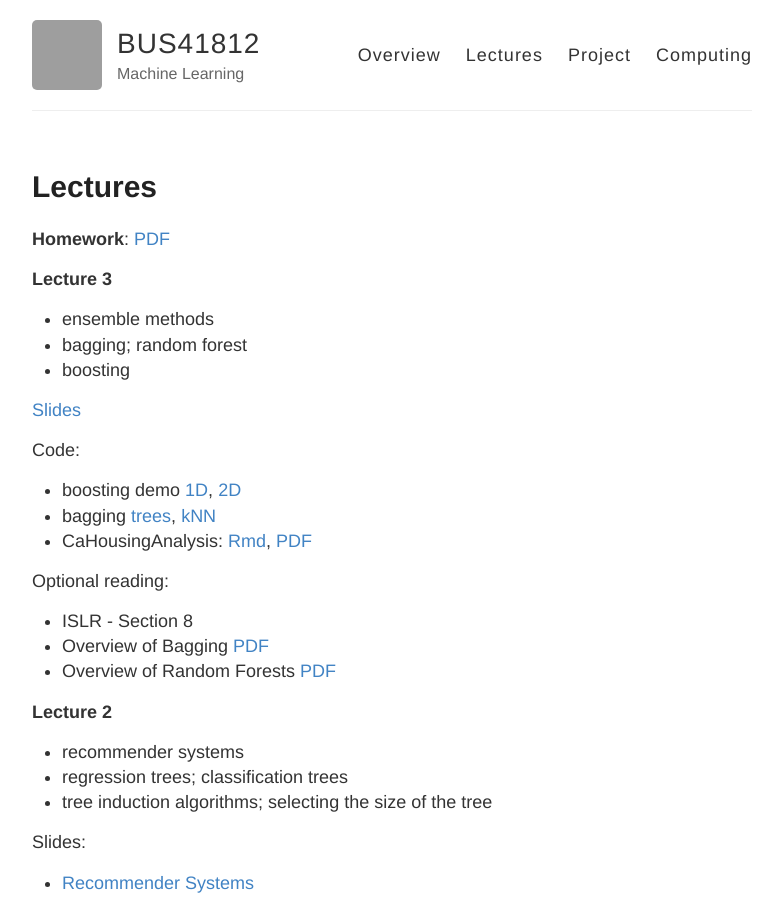
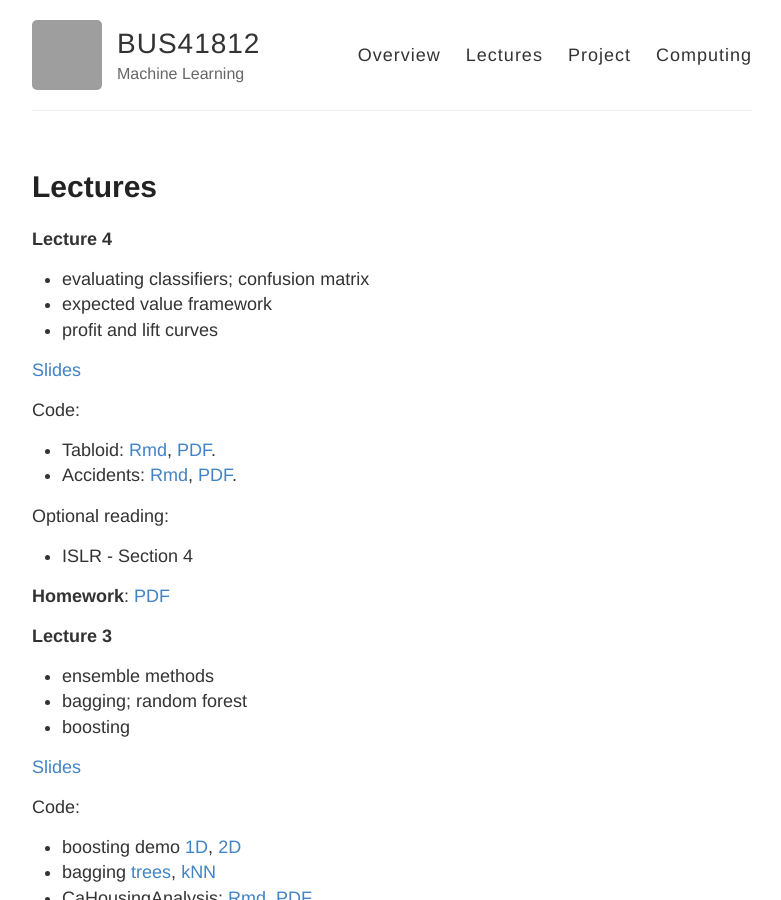
Before and after one commit to ChicagoBoothML/ExecML, a Jekyll site: the page built from lectures.md, in a window 1280 px wide and 900 px high. Shown: the whole window, without its empty margins (248-1029 px from the left). Built offline with Jekyll 4.4.1, drawn with Linux system fonts in a browser that asks for light colours; grey boxes are pictures that could not be loaded.

Commit message:
Update lectures.md

```diff
--- a/lectures.md
+++ b/lectures.md
@@ -3,6 +3,26 @@ layout: page
 title: Lectures
 permalink: /lectures/
 ---
+
+
+**Lecture 4**
+
+* evaluating classifiers; confusion matrix
+* expected value framework
+* profit and lift curves
+
+[Slides](https://piazza.com/class_profile/get_resource/izev9lpuf6f6bc/j66mdamgq7x5o6)
+
+Code:
+
+* Tabloid: [Rmd](https://raw.githubusercontent.com/ChicagoBoothML/ML2016/master/code/lec04/tabloid.Rmd), [PDF](https://raw.githubusercontent.com/ChicagoBoothML/ML2016/master/code/lec04/tabloid.pdf).
+* Accidents: [Rmd](https://github.com/ChicagoBoothML/ML2016/raw/master/code/lec04/accidents.Rmd), [PDF](https://github.com/ChicagoBoothML/ML2016/raw/master/code/lec04/accidents.pdf).
+
+
+Optional reading:
+
+* ISLR - Section 4
+
 
 **Homework**: [PDF](https://piazza.com/class_profile/get_resource/izev9lpuf6f6bc/j633b709f8n2jx)
 
```
Also changed, not shown: other parts of lectures.md (+0 -4 lines).
